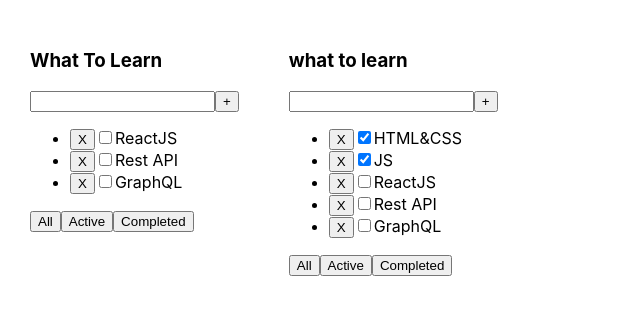
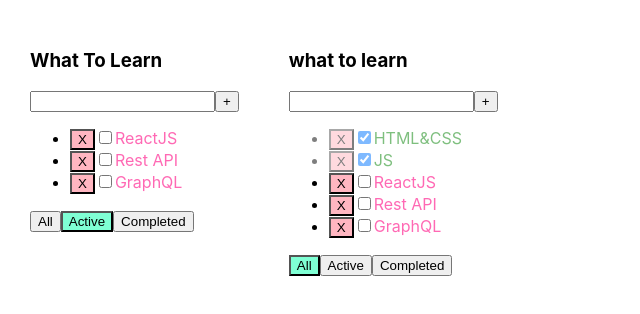
Before and after one commit to alexDose/todolist-ts, a React (Create React App) app: page / in a window 1280 px wide. Shown: the top 314 px of the page, without its empty margins (0-640 px from the left). Built offline with nearby package versions, Linux system fonts and the light colour scheme.

Commit message:
2 Todolists classes

```diff
--- a/src/App.css
+++ b/src/App.css
@@ -6,3 +6,31 @@
 .App > div {
   margin-right: 50px;
 }
+
+.error {
+  color: red;
+}
+
+.message-error {
+  border: 1px solid red;
+}
+
+.isDone {
+  opacity: 0.5;
+}
+
+.classGreen {
+  color: green;
+}
+
+.classHotpink {
+  color: hotpink;
+}
+
+.activeFilter {
+  background: aquamarine;
+}
+
+.del {
+  background: lightpink;
+}
--- a/src/App.tsx
+++ b/src/App.tsx
@@ -4,11 +4,16 @@ import {Todolist} from './Todolist';
 import {v1} from "uuid";
 
 export type FilterValuesType = "all" | "active" | "completed";
+type TodolistsTypes = {
+    id: string
+    title: string
+    filter: FilterValuesType
+}
 
 function App() {
     let todolistId1 = v1()
     let todolistId2 = v1()
-    let [todolists, setTodolists] = useState([
+    let [todolists, setTodolists] = useState<Array<TodolistsTypes>>([
         {id: todolistId1, title: "What To Learn", filter: "active"},
         {id: todolistId2, title: "what to learn", filter: "all"},
     ])
@@ -62,6 +67,7 @@ function App() {
 
                 return <>
                     <Todolist
+                        filter={el.filter}
                         changeFilter={changeFilter}
                         key={el.id}
                         idT={el.id}
--- a/src/Todolist.tsx
+++ b/src/Todolist.tsx
@@ -12,6 +12,7 @@ type TaskType = {
 type PropsType = {
     idT: string
     title: string
+    filter: FilterValuesType
     tasks: Array<TaskType>
     removeTask: (idT: string, id: string) => void
     addTask: (idT: string, newTitle: string) => void
@@ -22,10 +23,18 @@ type PropsType = {
 export function Todolist(props: PropsType) {
 
     const [newTitle, setNewTitle] = useState("")
+    const [error, setError] = useState<string | null>(null)
 
     const addNewTaskHandler = () => {
-        props.addTask(props.idT, newTitle)
-        setNewTitle("")
+        if (!newTitle.trim()) {
+            setError("Field is required!")
+        }
+        if (newTitle.trim()) {
+            setError("")
+            props.addTask(props.idT, newTitle.trim())
+            setNewTitle("")
+        }
+
     }
 
     const changeFilter = (value: FilterValuesType) => {
@@ -43,56 +52,32 @@ export function Todolist(props: PropsType) {
     return <div>
         <h3>{props.title}</h3>
         <div>
-            <Input newTitle={newTitle} setNewTitle={setNewTitle} callBack={addNewTaskHandler}/>
-            <Button name={"+"} callBack={addNewTaskHandler}/>
+            <Input setError={setError} style={error ? "message-error" : ""} newTitle={newTitle} setNewTitle={setNewTitle} callBack={addNewTaskHandler}/>
+            <Button style={""} name={"+"} callBack={addNewTaskHandler}/>
+            {error && <div className={"error"}>{error}</div>}
 
-            {/*
-            <button onClick={addNewTaskHandler}>+</button>
-*/}
         </div>
         <ul>
             {
-                props.tasks.map(t => <li key={t.id}>
-                    <Button name={"X"} callBack={() => onClickHandler(t.id)}/>
-                    {/*
-                    <button onClick={() => onClickHandler(t.id)
-                    }>x
-                    </button>
-*/}
+                props.tasks.map(t => <li className={t.isDone ? "isDone" : ""} key={t.id}>
+                    <Button style={"del"} name={"X"} callBack={() => onClickHandler(t.id)}/>
                     <input type="checkbox"
                            onChange={(e: ChangeEvent<HTMLInputElement>) => onChangeIsDone(t.id, e.currentTarget.checked)}
                            checked={t.isDone}/>
-                    <span>{t.title}</span>
+                    <span className={t.isDone ? "classGreen" : "classHotpink"}>{t.title}</span>
                 </li>)
             }
         </ul>
         <div>
-            <Button name={"All"} callBack={() => {
+            <Button style={props.filter === "all" ? "activeFilter" : ""} name={"All"} callBack={() => {
                 changeFilter("all")
             }}/>
-            <Button name={"Active"} callBack={() => {
+            <Button style={props.filter === "active" ? "activeFilter" : ""} name={"Active"} callBack={() => {
                 changeFilter("active")
             }}/>
-            <Button name={"Completed"} callBack={() => {
+            <Button style={props.filter === "completed" ? "activeFilter" : ""} name={"Completed"} callBack={() => {
                 changeFilter("completed")
             }}/>
-            {/*
-            <button onClick={() => {
-                changeFilter("all")
-            }}>
-                All
-            </button>
-            <button onClick={() => {
-                changeFilter("active")
-            }}>
-                Active
-            </button>
-            <button onClick={() => {
-                changeFilter("completed")
-            }}>
-                Completed
-            </button>
-*/}
         </div>
     </div>
 }
--- a/src/components/Button.tsx
+++ b/src/components/Button.tsx
@@ -3,6 +3,8 @@ import React from "react";
 type ButtonType = {
     name: string
     callBack: () => void
+    style: string | undefined
+
 }
 
 export const Button = (props: ButtonType) => {
@@ -13,6 +15,6 @@ export const Button = (props: ButtonType) => {
 
     return  (
 
-        <button onClick={onClickHandler}>{props.name}</button>
+        <button className={props.style} onClick={onClickHandler}>{props.name}</button>
     )
 }
--- a/src/components/Input.tsx
+++ b/src/components/Input.tsx
@@ -4,6 +4,8 @@ type InputType = {
     newTitle: string
     setNewTitle: (newTitle: string) => void
     callBack: () => void
+    style: string | undefined
+    setError: (error: string) => void
 }
 
 export const Input = (props: InputType) => {
@@ -13,12 +15,13 @@ export const Input = (props: InputType) => {
     }
 
     const onKeyPressHandler = (e: KeyboardEvent<HTMLInputElement>) => {
+        props.setError("")
         if (e.key === "Enter") {
             props.callBack()
         }
     }
 
     return (
-        <input onKeyDown={onKeyPressHandler} onChange={onChangeHandler} value={props.newTitle}/>
+        <input className={props.style} onKeyDown={onKeyPressHandler} onChange={onChangeHandler} value={props.newTitle}/>
     )
 }
```
